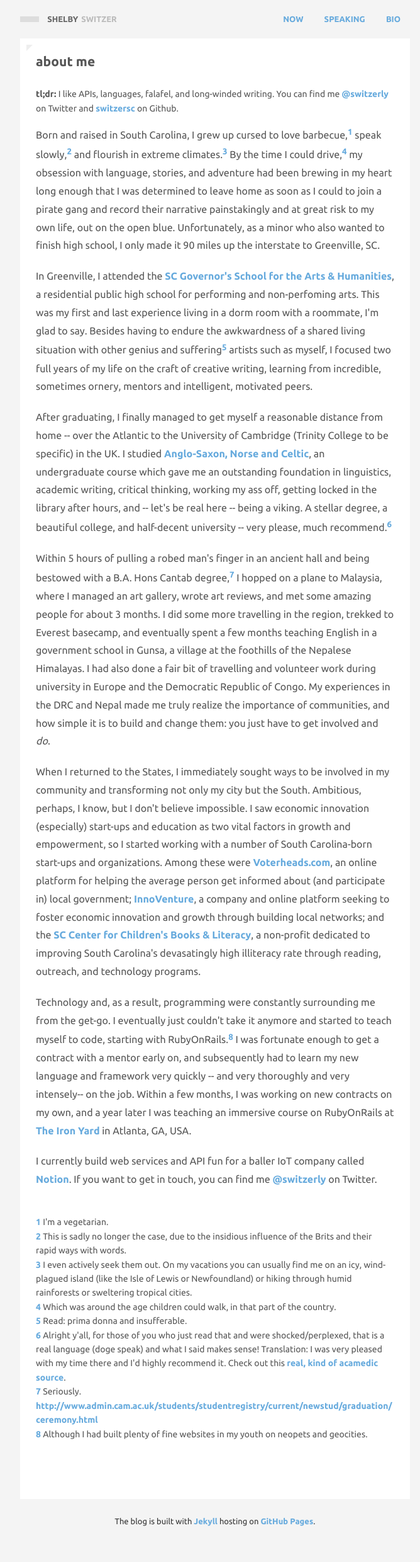
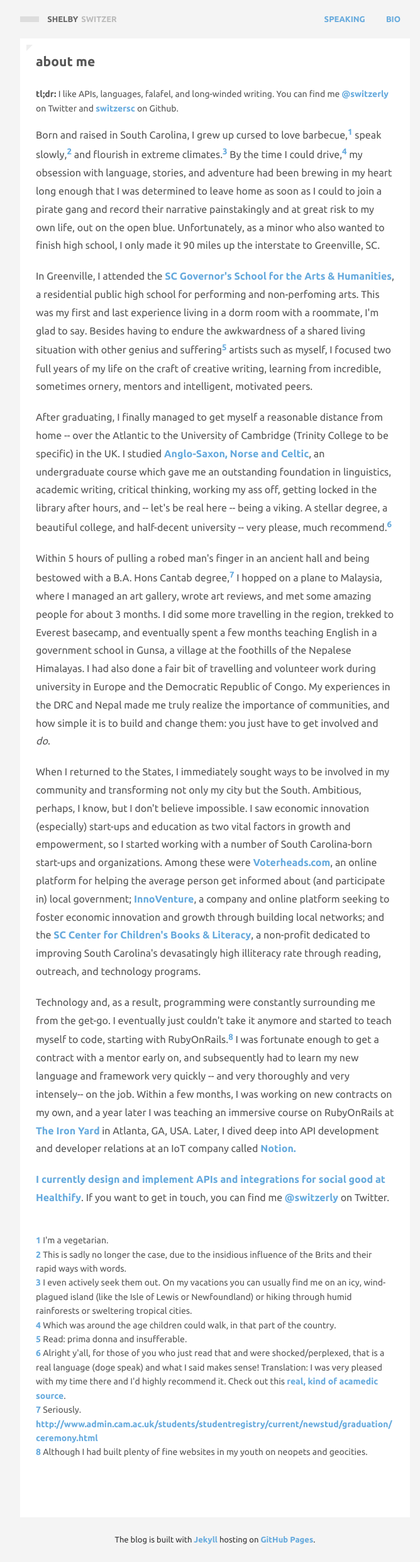
Before and after one commit to switzersc/switzersc.github.io, a Jekyll site: the page built from about.html, in a window 1280 px wide. Shown: the whole page at 63% size, without its empty margins (298-966 px from the left). Built offline with Jekyll 4.4.1, drawn with Linux system fonts in a browser that asks for light colours; Markdown is read by kramdown in place of the engine named in the settings; comment, search, counter and statistics services are not loaded; before the commit the page ends 2451 px from its top, so only the background shows below that.

Commit message:
Updates after a very long time

```diff
--- a/_assets/style.scss
+++ b/_assets/style.scss
@@ -212,3 +212,7 @@ article {
 .content {
   word-wrap: break-word;
 }
+
+.speaking-picture {
+  width: 100%;
+}
--- a/_config.yml
+++ b/_config.yml
@@ -18,8 +18,6 @@ paginate:         5
 
 google_analytics:
 links:
-  - name:         Now
-    url:          /now
   - name:         Speaking
     url:          /speaking
   - name:         Bio
@@ -28,3 +26,4 @@ links:
 
 gems:
   - jekyll-redirect-from
+  - jekyll-paginate
--- a/about.html
+++ b/about.html
@@ -8,7 +8,7 @@ permalink: /about/
     <div class="row">
         <!-- <div class="col-md-1"></div> -->
         <div class="col-md-8">
-            <b>tl;dr:</b> I like APIs, languages, falafel, and long-winded writing. You can find me <a href="https://twitter.com/switzerly">@switzerly</a> on Twitter and <a href="https://github.com/switzersc/">switzersc</a> on Github.
+            <b>tl;dr:</b> I like APIs, languages, falafel, and long-winded writing. You can find me <a href="https://twitter.com/switzerly" target="_blank">@switzerly</a> on Twitter and <a href="https://github.com/switzersc/" target="_blank">switzersc</a> on Github.
         </div>
         <div class="footnote-block" style="height: 15px;"></div>
         <div class="col-md-8">
@@ -17,11 +17,11 @@ permalink: /about/
             </p>
 
             <p>
-                In Greenville, I attended the <a href="http://www.scgsah.org/">SC Governor's School for the Arts & Humanities</a>, a residential public high school for performing and non-perfoming arts. This was my first and last experience living in a dorm room with a roommate, I'm glad to say. Besides having to endure the awkwardness of a shared living situation with other genius and suffering<a href="#footnote5" name="footnote5anc"><sup>5</sup></a> artists such as myself, I focused two full years of my life on the craft of creative writing, learning from incredible, sometimes ornery, mentors and intelligent, motivated peers.
+                In Greenville, I attended the <a href="http://www.scgsah.org/" target="_blank">SC Governor's School for the Arts & Humanities</a>, a residential public high school for performing and non-perfoming arts. This was my first and last experience living in a dorm room with a roommate, I'm glad to say. Besides having to endure the awkwardness of a shared living situation with other genius and suffering<a href="#footnote5" name="footnote5anc"><sup>5</sup></a> artists such as myself, I focused two full years of my life on the craft of creative writing, learning from incredible, sometimes ornery, mentors and intelligent, motivated peers.
             </p>
 
             <p>
-                After graduating, I finally managed to get myself a reasonable distance from home -- over the Atlantic to the University of Cambridge (Trinity College to be specific) in the UK. I studied <a href="http://www.asnc.cam.ac.uk/">Anglo-Saxon, Norse and Celtic</a>, an undergraduate course which gave me an outstanding foundation in linguistics, academic writing, critical thinking, working my ass off, getting locked in the library after hours, and -- let's be real here -- being a viking. A stellar degree, a beautiful college, and half-decent university -- very please, much recommend.<a href="#footnote6" name="footnote6anc"><sup>6</sup></a>
+                After graduating, I finally managed to get myself a reasonable distance from home -- over the Atlantic to the University of Cambridge (Trinity College to be specific) in the UK. I studied <a href="http://www.asnc.cam.ac.uk/" target="_blank">Anglo-Saxon, Norse and Celtic</a>, an undergraduate course which gave me an outstanding foundation in linguistics, academic writing, critical thinking, working my ass off, getting locked in the library after hours, and -- let's be real here -- being a viking. A stellar degree, a beautiful college, and half-decent university -- very please, much recommend.<a href="#footnote6" name="footnote6anc"><sup>6</sup></a>
             </p>
 
             <p>
@@ -29,15 +29,15 @@ permalink: /about/
             </p>
 
             <p>
-                When I returned to the States, I immediately sought ways to be involved in my community and transforming not only my city but the South. Ambitious, perhaps, I know, but I don't believe impossible. I saw economic innovation (especially) start-ups and education as two vital factors in growth and empowerment, so I started working with a number of South Carolina-born start-ups and organizations. Among these were <a href="http://voterheads.com">Voterheads.com</a>, an online platform for helping the average person get informed about (and participate in) local government; <a href="https://www.innoventure.com/">InnoVenture</a>, a company and online platform seeking to foster economic innovation and growth through building local networks; and the <a href="http://libsci.sc.edu/ccbl/">SC Center for Children's Books & Literacy</a>, a non-profit dedicated to improving South Carolina's devasatingly high illiteracy rate through reading, outreach, and technology programs.
+                When I returned to the States, I immediately sought ways to be involved in my community and transforming not only my city but the South. Ambitious, perhaps, I know, but I don't believe impossible. I saw economic innovation (especially) start-ups and education as two vital factors in growth and empowerment, so I started working with a number of South Carolina-born start-ups and organizations. Among these were <a href="http://voterheads.com" target="_blank">Voterheads.com</a>, an online platform for helping the average person get informed about (and participate in) local government; <a href="https://www.innoventure.com/" target="_blank">InnoVenture</a>, a company and online platform seeking to foster economic innovation and growth through building local networks; and the <a href="http://libsci.sc.edu/ccbl/" target="_blank">SC Center for Children's Books & Literacy</a>, a non-profit dedicated to improving South Carolina's devasatingly high illiteracy rate through reading, outreach, and technology programs.
             </p>
 
             <p>
-                Technology and, as a result, programming were constantly surrounding me from the get-go. I eventually just couldn't take it anymore and started to teach myself to code, starting with RubyOnRails.<a href="#footnote8" name="footnote8anc"><sup>8</sup></a> I was fortunate enough to get a contract with a mentor early on, and subsequently had to learn my new language and framework very quickly -- and very thoroughly and very intensely-- on the job. Within a few months, I was working on new contracts on my own, and a year later I was teaching an immersive course on RubyOnRails at <a href="http://theironyard.com">The Iron Yard</a> in Atlanta, GA, USA.
+                Technology and, as a result, programming were constantly surrounding me from the get-go. I eventually just couldn't take it anymore and started to teach myself to code, starting with RubyOnRails.<a href="#footnote8" name="footnote8anc"><sup>8</sup></a> I was fortunate enough to get a contract with a mentor early on, and subsequently had to learn my new language and framework very quickly -- and very thoroughly and very intensely-- on the job. Within a few months, I was working on new contracts on my own, and a year later I was teaching an immersive course on RubyOnRails at <a href="http://theironyard.com" target="_blank">The Iron Yard</a> in Atlanta, GA, USA. Later, I dived deep into API development and developer relations at an IoT company called <a href="http://getnotion.com" target="_blank">Notion.
             </p>
 
             <p>
-                I currently build web services and API fun for a baller IoT company called <a href="http://notion.is" target="_blank">Notion</a>. If you want to get in touch, you can find me <a href="https://twitter.com/switzerly" target="_blank">@switzerly</a> on Twitter.
+                I currently design and implement APIs and integrations for social good at <a href="http://healthify.us" target="_blank">Healthify</a>. If you want to get in touch, you can find me <a href="https://twitter.com/switzerly" target="_blank">@switzerly</a> on Twitter.
             </p>
         </div>
     </div>
--- a/assets/style.css
+++ b/assets/style.css
@@ -217,3 +217,6 @@ article {
 .content {
   word-wrap: break-word;
 }
+.speaking-picture {
+  width: 100%;
+}
--- a/now.html
+++ b/now.html
@@ -6,13 +6,13 @@ permalink: /now/
 
 <ul class="posts">
     <li class="post">
-      <a href="http://getnotion.com" target="_blank" class="post-link">
+      <a href="https://healthify.us" target="_blank" class="post-link">
         <div class="mark"></div>
         <h2 class="post-title">
-            Notion
+            Healthify
         </h2>
         <p class="excerpt">
-            I currently build APIs, microservices, and web apps at Notion, a startup making home awareness a reality through incredibly smart sensors. Languages and tools I regularly use include Ruby, RubyOnRails, Sinatra, Docker, JavaScript, RabbitMQ, EventMachine, R, Shiny framework, HTML5, and SASS. I also organize and lead hackathons and events for our API. getnotion.com
+            I currently build APIs and enterprise healthcare integrations at Healthify.
         </p>
       </a>
     </li>
```
Also changed, not shown: speaking.html (+54 -4 lines), images/apidays_australia_title_slide.jpg (added).
